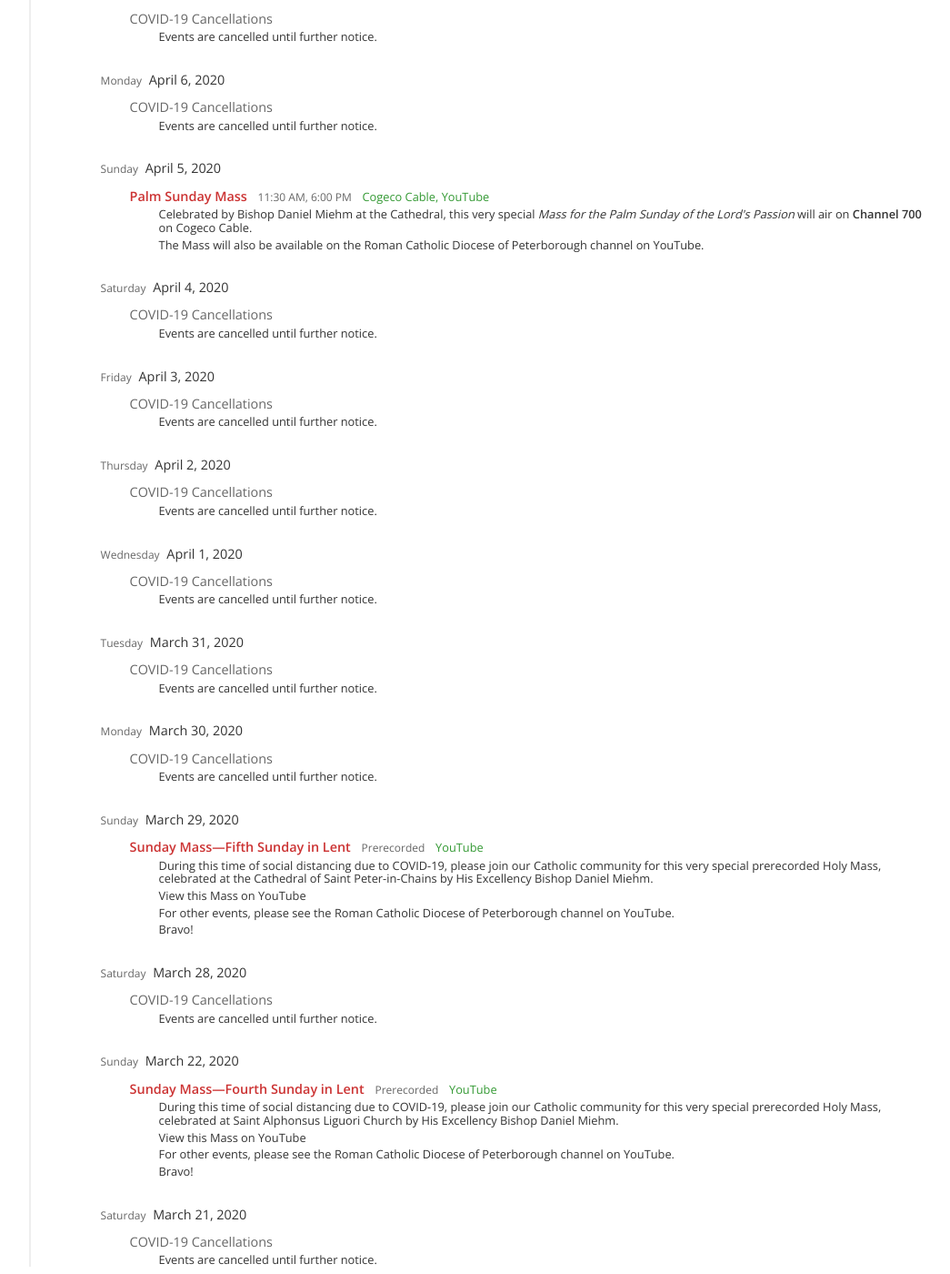
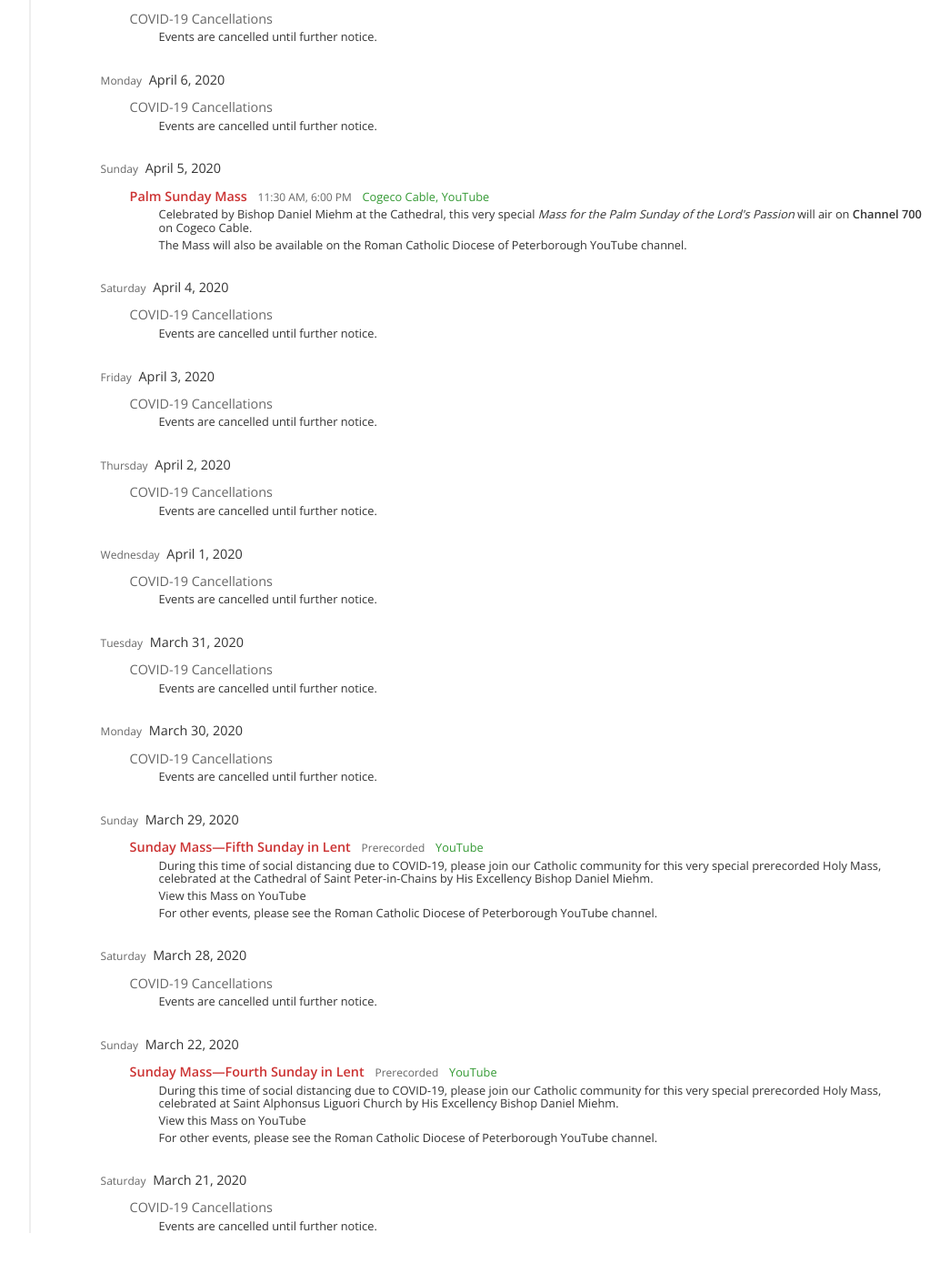
Before and after one commit to stpeterinchains/stpeterinchains.github.io, a Jekyll site: the page built from schedule.html, in a window 1280 px wide and 1400 px high, scrolled down 2761 px. Shown: the whole window at 91% size, without its empty margins (181-1226 px from the left). Built offline with Jekyll 4.4.1, drawn with Linux system fonts in a browser that asks for light colours; nearby versions of some CDN libraries.

Commit message:
Minor edit to schedule data

```diff
--- a/_data/schedule.yml
+++ b/_data/schedule.yml
@@ -330,9 +330,7 @@ calendar:
 
           For other events, please see the
           [Roman&nbsp;Catholic Diocese&nbsp;of&nbsp;Peterborough](https://www.youtube.com/channel/UC_Cd0rFPwUxMtMRhS_UtCxg/videos)
-          channel on&nbsp;YouTube.
-
-          Bravo!
+          YouTube&nbsp;channel.
         location: YouTube
         time: Prerecorded
         ordinal: "1200"
@@ -356,9 +354,7 @@ calendar:
 
           For other events, please see the
           [Roman&nbsp;Catholic Diocese&nbsp;of&nbsp;Peterborough](https://www.youtube.com/channel/UC_Cd0rFPwUxMtMRhS_UtCxg/videos)
-          channel on&nbsp;YouTube.
-
-          Bravo!
+          YouTube&nbsp;channel.
         location: YouTube
         time: Prerecorded
         ordinal: "1200"
@@ -388,7 +384,7 @@ calendar:
 
           The Mass will also be available on the
           [Roman&nbsp;Catholic Diocese&nbsp;of&nbsp;Peterborough](https://www.youtube.com/channel/UC_Cd0rFPwUxMtMRhS_UtCxg/videos)
-          channel on&nbsp;YouTube.
+          YouTube&nbsp;channel.
         location: Cogeco Cable, YouTube
         time: 11:30 AM, 6:00 PM
         ordinal: "1130"
```
